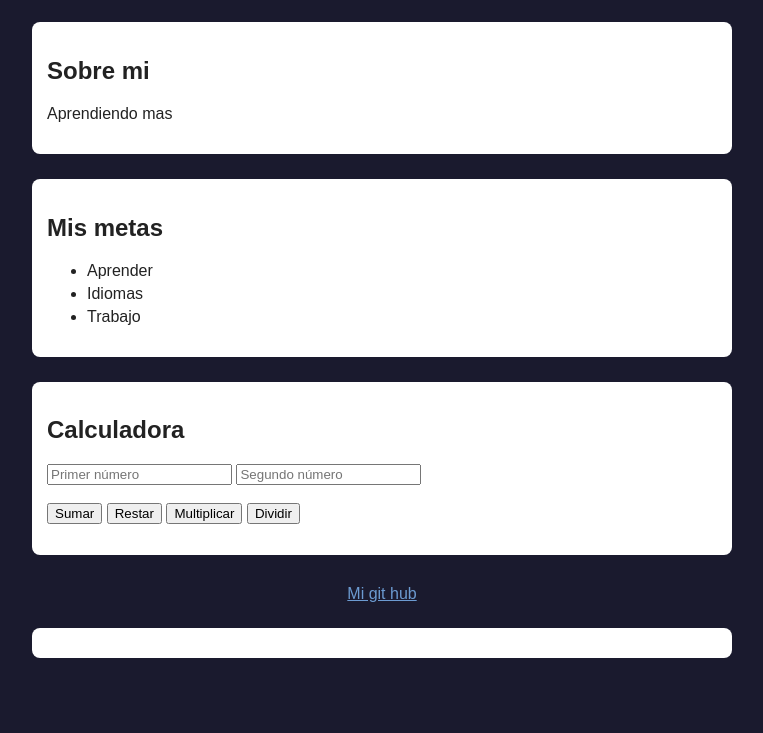
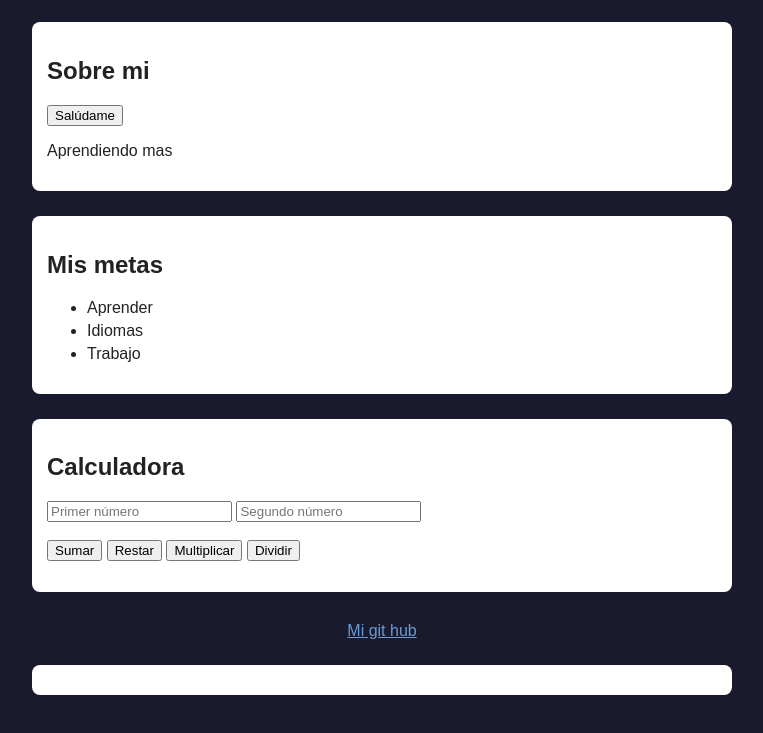
Before and after one commit to EmxnuelMaza/Mi-portafolio, a plain HTML site: page index.html in a window 1280 px wide. Shown: the part 145-878 px from the top of the page, without its empty margins (258-1021 px from the left). Before the commit the page ends 848 px from the top, so only its background shows below. Drawn offline with Linux system fonts and the light colour scheme.

Commit message:
cree el boton de saludame

```diff
--- a/index.html
+++ b/index.html
@@ -13,6 +13,8 @@
     <main>
         <section>
             <h2> Sobre mi </h2>
+            <button onclick="saludar()">Salúdame</button>
+<p id="saludo"></p>
             <p> Aprendiendo mas</p>
         </section>
         <section>
--- a/script.js
+++ b/script.js
@@ -41,3 +41,6 @@ function dividir() {
     let b = Number(document.getElementById("num2").value);
     document.getElementById("resultado").textContent = "Resultado: " + (a / b);
 }
+function saludar() {
+    document.getElementById("saludo").textContent = "¡Hola Emanuel, vas muy bien!";
+}
```
